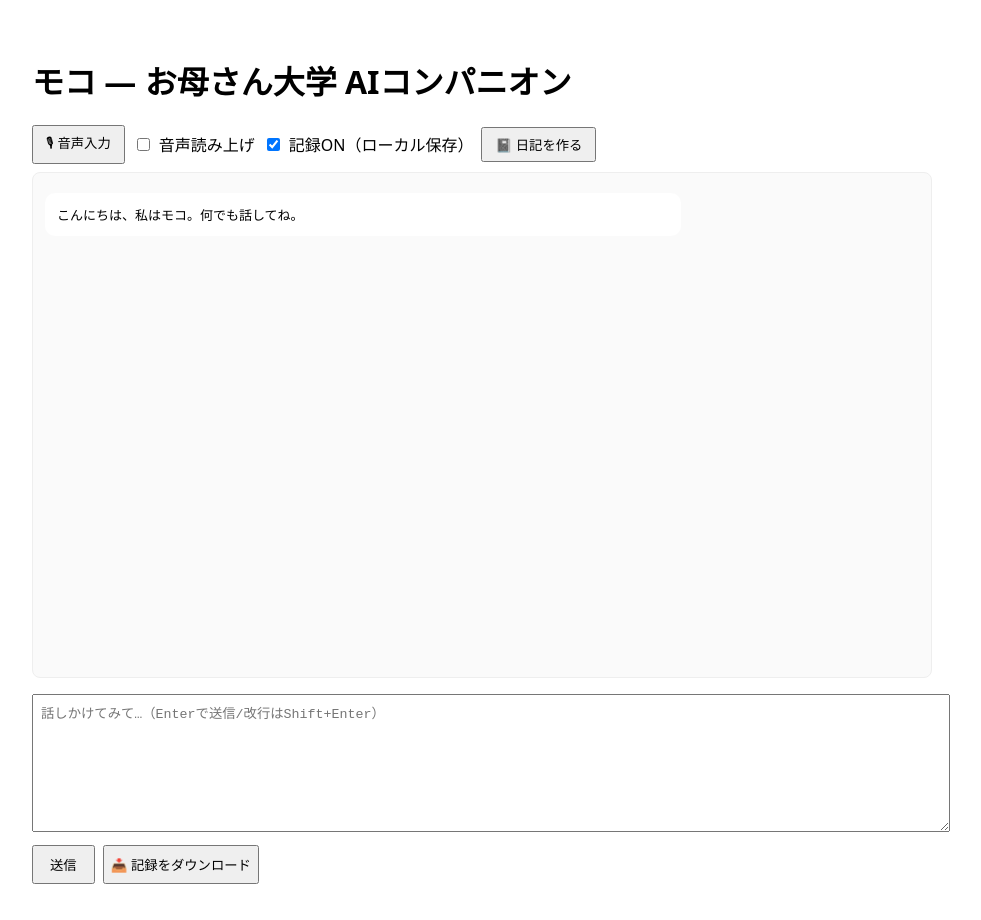
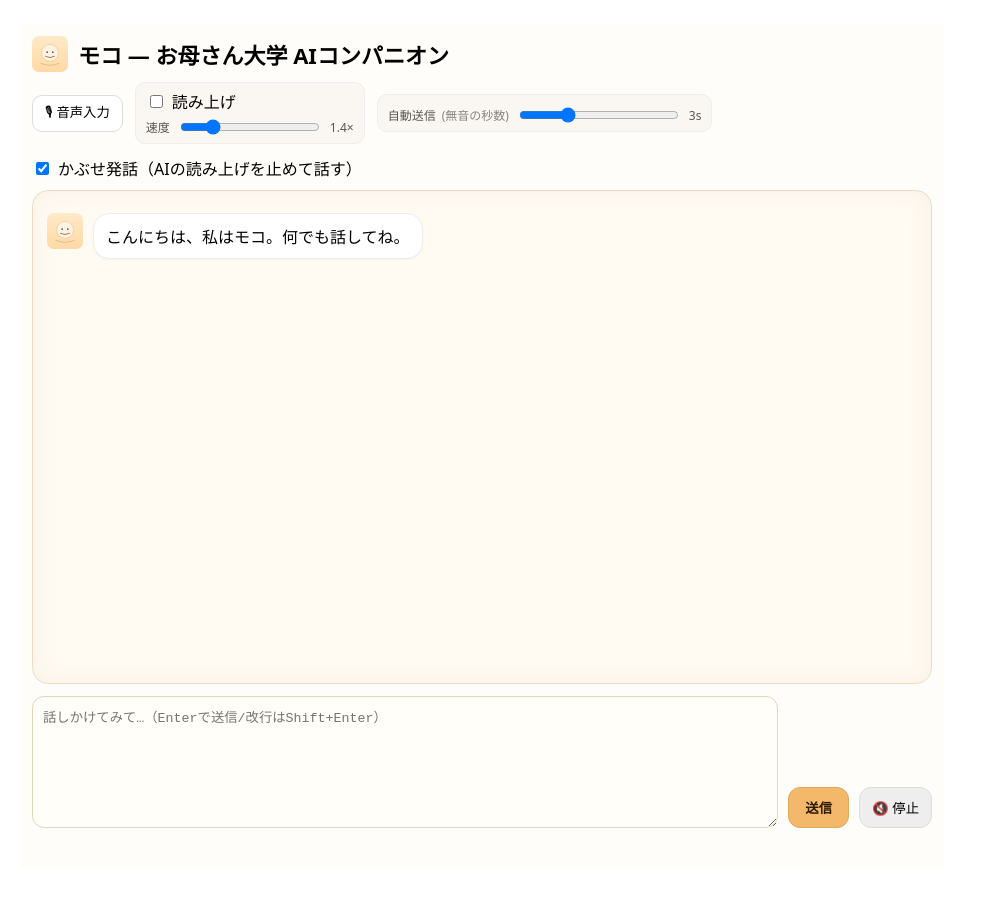
Before and after one commit to leo119ao-oss/moco-ai-companion, a Next.js app: page / in a window 1280 px wide. Shown: the whole page, without its empty margins (158-1139 px from the left). After the commit the page ends 892 px from the top, so only its background shows below. Built offline with nearby package versions, Linux system fonts and the light colour scheme.

Commit message:
Add files via upload

```diff
--- a/components/Toolbar.jsx
+++ b/components/Toolbar.jsx
@@ -1,24 +1,56 @@
 // components/Toolbar.jsx
 export default function Toolbar({
   onMicToggle, listening,
-  ttsEnabled, setTtsEnabled,
-  loggingEnabled, setLoggingEnabled,
-  onMakeDiary
-}) {
+  ttsEnabled, setTtsEnabled, ttsRate, setTtsRate,
+  autoSendDelay, setAutoSendDelay,
+  onBargeInToggle, bargeInEnabled,
+}){
   return (
-    <div style={{ display: "flex", gap: 8, alignItems: "center", marginBottom: 8 }}>
-      <button onClick={onMicToggle} style={{ padding: "6px 12px" }}>
+    <div style={styles.wrap}>
+      <button onClick={onMicToggle} style={styles.btn}>
         {listening ? "🎙 停止" : "🎙 音声入力"}
       </button>
-      <label style={{ display: "flex", alignItems: "center", gap: 6 }}>
-        <input type="checkbox" checked={ttsEnabled} onChange={e => setTtsEnabled(e.target.checked)} />
-        音声読み上げ
+
+      <div style={styles.group}>
+        <label style={styles.label}>
+          <input type="checkbox" checked={ttsEnabled} onChange={e=>setTtsEnabled(e.target.checked)} />
+          読み上げ
+        </label>
+        <div style={styles.row}>
+          <span style={styles.small}>速度</span>
+          <input type="range" min="1.0" max="3.0" step="0.1"
+            value={ttsRate} onChange={e=>setTtsRate(parseFloat(e.target.value))}
+            style={{ width: 140 }} />
+          <span style={styles.small}>{ttsRate.toFixed(1)}×</span>
+        </div>
+      </div>
+
+      <div style={styles.group}>
+        <div style={styles.row}>
+          <span style={styles.small}>自動送信
+            <span style={{ marginLeft: 6, opacity: .7 }}>(無音の秒数)</span>
+          </span>
+          <input type="range" min="1" max="8" step="1"
+            value={autoSendDelay} onChange={e=>setAutoSendDelay(parseInt(e.target.value))}
+            style={{ width: 160 }} />
+          <span style={styles.small}>{autoSendDelay}s</span>
+        </div>
+      </div>
+
+      <label style={styles.label}>
+        <input type="checkbox" checked={bargeInEnabled}
+          onChange={e=>onBargeInToggle(e.target.checked)} />
+        かぶせ発話（AIの読み上げを止めて話す）
       </label>
-      <label style={{ display: "flex", alignItems: "center", gap: 6 }}>
-        <input type="checkbox" checked={loggingEnabled} onChange={e => setLoggingEnabled(e.target.checked)} />
-        記録ON（ローカル保存）
-      </label>
-      <button onClick={onMakeDiary} style={{ padding: "6px 12px" }}>📓 日記を作る</button>
     </div>
   );
 }
+
+const styles = {
+  wrap: { display:"flex", gap:12, alignItems:"center", flexWrap:"wrap", marginBottom:10 },
+  btn: { padding:"6px 12px", borderRadius:10, border:"1px solid #ddd", background:"#fff" },
+  group: { border:"1px solid #eee", padding:"6px 10px", borderRadius:10, background:"#faf7f2" },
+  label: { display:"flex", alignItems:"center", gap:6 },
+  row: { display:"flex", alignItems:"center", gap:8, marginTop:4 },
+  small: { fontSize:12, color:"#555" }
+};
--- a/pages/index.js
+++ b/pages/index.js
@@ -4,174 +4,208 @@ import Toolbar from "../components/Toolbar";
 
 const SR = typeof window !== "undefined" ? (window.SpeechRecognition || window.webkitSpeechRecognition) : null;
 
-export default function Home() {
+function Bubble({ role, text }){
+  const isUser = role === "user";
+  return (
+    <div style={{ display:"flex", gap:10, alignItems:"flex-start", margin:"8px 0" }}>
+      {!isUser && <img src="/moco.svg" alt="moco" width={36} height={36} />}
+      <div style={{
+        background: isUser ? "#d9ecff" : "#fff",
+        border: "1px solid #ececec",
+        padding: "10px 12px",
+        borderRadius: 16,
+        maxWidth: "72%",
+        boxShadow: "0 1px 2px rgba(0,0,0,0.04)",
+      }}>
+        <pre style={{ whiteSpace:"pre-wrap", margin:0, fontFamily:"inherit" }}>{text}</pre>
+      </div>
+    </div>
+  );
+}
+
+export default function Home(){
   const [messages, setMessages] = useState([
-    { role: "assistant", text: "こんにちは、私はモコ。何でも話してね。" }
+    { role: "assistant", text: "こんにちは、私はモコ。何でも話してね。"}
   ]);
   const [input, setInput] = useState("");
   const [loading, setLoading] = useState(false);
+  const [interim, setInterim] = useState("");           // 音声の途中経過表示
   const [listening, setListening] = useState(false);
   const [ttsEnabled, setTtsEnabled] = useState(false);
-  const [loggingEnabled, setLoggingEnabled] = useState(true);
+  const [ttsRate, setTtsRate] = useState(1.4);          // 既定を少し速め
+  const [autoSendDelay, setAutoSendDelay] = useState(3);// 無音→自動送信 秒
+  const [bargeInEnabled, setBargeInEnabled] = useState(true);
+
   const bottomRef = useRef(null);
   const recRef = useRef(null);
+  const silenceTimerRef = useRef(null);
 
-  useEffect(() => {
-    bottomRef.current?.scrollIntoView({ behavior: "smooth" });
-    if (ttsEnabled) {
+  useEffect(()=>{
+    bottomRef.current?.scrollIntoView({ behavior:"smooth" });
+    if(ttsEnabled){
       const last = messages.at(-1);
-      if (last?.role === "assistant" && typeof window !== "undefined") {
+      if(last?.role === "assistant" && typeof window !== "undefined"){
         const utt = new SpeechSynthesisUtterance(last.text);
         utt.lang = "ja-JP";
+        utt.rate = ttsRate;     // 速度を反映
+        if(bargeInEnabled){
+          // 認識開始時にAI読み上げを止められるようにする
+          utt.onstart = () => { /* no-op */ };
+        }
         window.speechSynthesis.cancel();
         window.speechSynthesis.speak(utt);
       }
     }
-    if (loggingEnabled && typeof window !== "undefined") {
+  }, [messages, ttsEnabled, ttsRate, bargeInEnabled]);
+
+  // 記録（localStorage簡易ログ）
+  useEffect(()=>{
+    if (typeof window === "undefined") return;
     const store = JSON.parse(localStorage.getItem("moco_sessions") || "[]");
     store.push({ t: Date.now(), messages });
     localStorage.setItem("moco_sessions", JSON.stringify(store.slice(-50)));
-    }
   }, [messages]);
 
-  useEffect(() => {
-    if (!SR) return;
+  // 音声認識セットアップ
+  useEffect(()=>{
+    if(!SR) return;
     const rec = new SR();
     rec.lang = "ja-JP";
-    rec.interimResults = false;
-    rec.continuous = false;
+    rec.interimResults = true;      // 途中経過を得る
+    rec.continuous = true;          // 継続的に取り続け無音でendにならない端末向け
+
     rec.onresult = (e) => {
-      const text = Array.from(e.results).map(r => r[0].transcript).join("");
-      setInput(prev => (prev ? prev + " " : "") + text);
+      let finalText = "";
+      let interimText = "";
+      for (let i = e.resultIndex; i < e.results.length; i++){
+        const r = e.results[i];
+        const txt = r[0].transcript;
+        if (r.isFinal) finalText += txt;
+        else interimText += txt;
+      }
+      if (finalText){
+        setInput(prev => (prev ? prev + " " : "") + finalText.trim());
+        setInterim(""); // 確定したら消す
+        resetSilenceTimer(); // 無音タイマー再スタート
+      } else {
+        setInterim(interimText);     // 途中経過を表示
+      }
     };
-    rec.onend = () => setListening(false);
-    rec.onerror = () => setListening(false);
+    rec.onstart = () => {
+      setListening(true);
+      if (bargeInEnabled && typeof window !== "undefined"){
+        window.speechSynthesis.cancel(); // かぶせ発話で読み上げ停止
+      }
+      resetSilenceTimer();
+    };
+    rec.onend = () => {
+      setListening(false);
+      // 一部ブラウザは自動で止まるので、無音タイマーで送信を評価
+      triggerAutoSend();
+    };
+    rec.onerror = () => { setListening(false); };
+
     recRef.current = rec;
-  }, []);
+  }, [bargeInEnabled]);
 
-  function toggleMic() {
-    if (!recRef.current) { alert("このブラウザは音声入力に未対応です（Chrome推奨）"); return; }
-    if (listening) { recRef.current.stop(); setListening(false); }
-    else { setListening(true); recRef.current.start(); }
+  function resetSilenceTimer(){
+    clearTimeout(silenceTimerRef.current);
+    silenceTimerRef.current = setTimeout(()=>{
+      triggerAutoSend();
+    }, autoSendDelay * 1000);
   }
 
-  async function track(event, data) {
-    try {
-      fetch("/api/track", {
-        method: "POST",
-        headers: { "Content-Type": "application/json" },
-        body: JSON.stringify({ event, data, t: Date.now() })
-      });
-      if (typeof window !== "undefined") {
-        const a = JSON.parse(localStorage.getItem("moco_analytics") || "{}");
-        a[event] = (a[event] || 0) + 1;
-        localStorage.setItem("moco_analytics", JSON.stringify(a));
-      }
-    } catch {}
+  async function triggerAutoSend(){
+    clearTimeout(silenceTimerRef.current);
+    if (!input.trim()) return;
+    await send();
   }
 
-  async function send() {
+  function toggleMic(){
+    if(!recRef.current){ alert("このブラウザは音声入力に未対応です（Chrome推奨）"); return; }
+    if(listening){ recRef.current.stop(); setListening(false); }
+    else{ recRef.current.start(); }
+  }
+
+  async function send(){
     const text = input.trim();
-    if (!text || loading) return;
+    if(!text || loading) return;
     setInput("");
     const next = [...messages, { role: "user", text }];
     setMessages(next);
     setLoading(true);
-    await track("send", { len: text.length });
-    try {
+    try{
       const resp = await fetch("/api/chat", {
-        method: "POST",
-        headers: { "Content-Type": "application/json" },
+        method:"POST",
+        headers:{ "Content-Type":"application/json" },
         body: JSON.stringify({ messages: next.slice(-12) })
       });
       const data = await resp.json();
-      setMessages(m => [...m, { role: "assistant", text: data.reply || "(応答なし)" }]);
-      await track("reply", {});
-    } catch (e) {
-      setMessages(m => [...m, { role: "assistant", text: "サーバーエラーが出たかも…もう一度試してね。" }]);
-      await track("error", { where: "chat" });
-    } finally { setLoading(false); }
+      setMessages(m => [...m, { role:"assistant", text: data.reply || "(応答なし)" }]);
+    }catch{
+      setMessages(m => [...m, { role:"assistant", text:"サーバーエラーが出たかも…もう一度試してね。" }]);
+    }finally{
+      setLoading(false);
+    }
   }
 
-  function onKey(e) {
-    if (e.key === "Enter" && !e.shiftKey) { e.preventDefault(); send(); }
-  }
-
-  async function makeDiary() {
-    try {
-      const resp = await fetch("/api/diary", {
-        method: "POST",
-        headers: { "Content-Type": "application/json" },
-        body: JSON.stringify({ messages })
-      });
-      const data = await resp.json();
-      const text = data.diary || "(日記を作れなかった…)";
-      setMessages(m => [...m, { role: "assistant", text }]);
-      if (typeof window !== "undefined") {
-        const ds = JSON.parse(localStorage.getItem("moco_diary") || "[]");
-        ds.push({ t: Date.now(), text });
-        localStorage.setItem("moco_diary", JSON.stringify(ds.slice(-100)));
-      }
-      await track("diary", {});
-    } catch {
-      setMessages(m => [...m, { role: "assistant", text: "日記作成でエラーが出たみたい。" }]);
-      await track("error", { where: "diary" });
+  function onKey(e){
+    if(e.key === "Enter" && !e.shiftKey){
+      e.preventDefault();
+      send();
     }
   }
 
   return (
-    <div style={{ maxWidth: 900, margin: "24px auto", padding: 12, fontFamily: "system-ui, -apple-system, Segoe UI" }}>
-      <h1>モコ — お母さん大学 AIコンパニオン</h1>
+    <div style={styles.page}>
+      <header style={styles.header}>
+        <img src="/moco.svg" alt="moco" width={36} height={36} />
+        <h1 style={{ margin:0, fontSize:22 }}>モコ — お母さん大学 AIコンパニオン</h1>
+      </header>
 
       <Toolbar
-        onMicToggle={toggleMic}
-        listening={listening}
+        onMicToggle={toggleMic} listening={listening}
         ttsEnabled={ttsEnabled} setTtsEnabled={setTtsEnabled}
-        loggingEnabled={loggingEnabled} setLoggingEnabled={setLoggingEnabled}
-        onMakeDiary={makeDiary}
+        ttsRate={ttsRate} setTtsRate={setTtsRate}
+        autoSendDelay={autoSendDelay} setAutoSendDelay={setAutoSendDelay}
+        onBargeInToggle={setBargeInEnabled} bargeInEnabled={bargeInEnabled}
       />
 
-      <div style={{ border: "1px solid #eee", background: "#fafafa", height: "60vh", overflow: "auto", padding: 12, borderRadius: 8 }}>
-        {messages.map((m, i) => (
-          <div key={i} style={{
-            maxWidth: "70%",
-            padding: 12,
-            borderRadius: 10,
-            margin: "8px 0",
-            alignSelf: m.role === "user" ? "flex-end" : "flex-start",
-            background: m.role === "user" ? "#d1e9ff" : "#fff"
-          }}>
-            <pre style={{ whiteSpace: "pre-wrap", margin: 0 }}>{m.text}</pre>
-          </div>
-        ))}
-        {loading && <div style={{ fontSize: 12, color: "#888" }}>送信中…</div>}
+      <main style={styles.main}>
+        {messages.map((m, i) => <Bubble key={i} role={m.role} text={m.text} />)}
+        {!!interim && (
+          <div style={{ opacity:.7, fontStyle:"italic", margin:"6px 0 10px 46px" }}>…{interim}</div>
+        )}
+        {loading && <div style={{ fontSize:12, color:"#777", marginLeft:46 }}>送信中…</div>}
         <div ref={bottomRef} />
-      </div>
+      </main>
 
+      <section style={styles.inputArea}>
         <textarea
           value={input}
-        onChange={(e) => setInput(e.target.value)}
+          onChange={(e)=>setInput(e.target.value)}
           onKeyDown={onKey}
           placeholder="話しかけてみて…（Enterで送信/改行はShift+Enter）"
-        style={{ width: "100%", height: 120, marginTop: 16, padding: 8 }}
+          style={styles.textarea}
         />
-      <div style={{ marginTop: 8, display: "flex", gap: 8 }}>
-        <button onClick={send} disabled={loading} style={{ padding: "8px 16px" }}>
-          送信
-        </button>
-        <button onClick={() => {
-          const data = {
-            sessions: JSON.parse(localStorage.getItem("moco_sessions") || "[]"),
-            analytics: JSON.parse(localStorage.getItem("moco_analytics") || "{}"),
-            diary: JSON.parse(localStorage.getItem("moco_diary") || "[]")
-          };
-          const blob = new Blob([JSON.stringify(data, null, 2)], { type: "application/json" });
-          const url = URL.createObjectURL(blob);
-          const a = document.createElement("a");
-          a.href = url; a.download = "moco-logs.json"; a.click();
-          URL.revokeObjectURL(url);
-        }}>📥 記録をダウンロード</button>
+        <div style={{ display:"flex", gap:10 }}>
+          <button onClick={send} disabled={loading} style={styles.sendBtn}>送信</button>
+          <button onClick={()=>{
+            // 手動で読み上げ停止
+            if (typeof window !== "undefined") window.speechSynthesis.cancel();
+          }} style={styles.stopBtn}>🔇 停止</button>
         </div>
+      </section>
     </div>
   );
 }
+
+const styles = {
+  page: { maxWidth: 900, margin:"24px auto", padding:"12px 12px 40px", fontFamily:"system-ui,-apple-system,Segoe UI", background:"#fffdf9" },
+  header:{ display:"flex", alignItems:"center", gap:10, marginBottom:10 },
+  main: { border:"1px solid #ecdcc6", background:"#fffaf2", padding:"14px", borderRadius:16, height:"58vh", overflow:"auto", boxShadow:"inset 0 0 20px rgba(229,214,188,.25)" },
+  inputArea: { marginTop:12, display:"flex", gap:10, alignItems:"flex-end" },
+  textarea: { flex:1, height:110, padding:10, borderRadius:12, border:"1px solid #e5d6bc", background:"#fffef9" },
+  sendBtn: { padding:"10px 16px", background:"#f4b86a", color:"#2b1900", border:"1px solid #e0a85a", borderRadius:12, fontWeight:600 },
+  stopBtn: { padding:"10px 12px", background:"#eee", border:"1px solid #ddd", borderRadius:12 }
+};
```
Also changed, not shown: app/api/chat/route.js (+8 -8 lines), app/lib/prompt.js (+0 -9 lines), public/moco.svg (added), 1 other file (tests, documents, lock files or other folders). Lines whose indentation alone changed are shown as unchanged.
